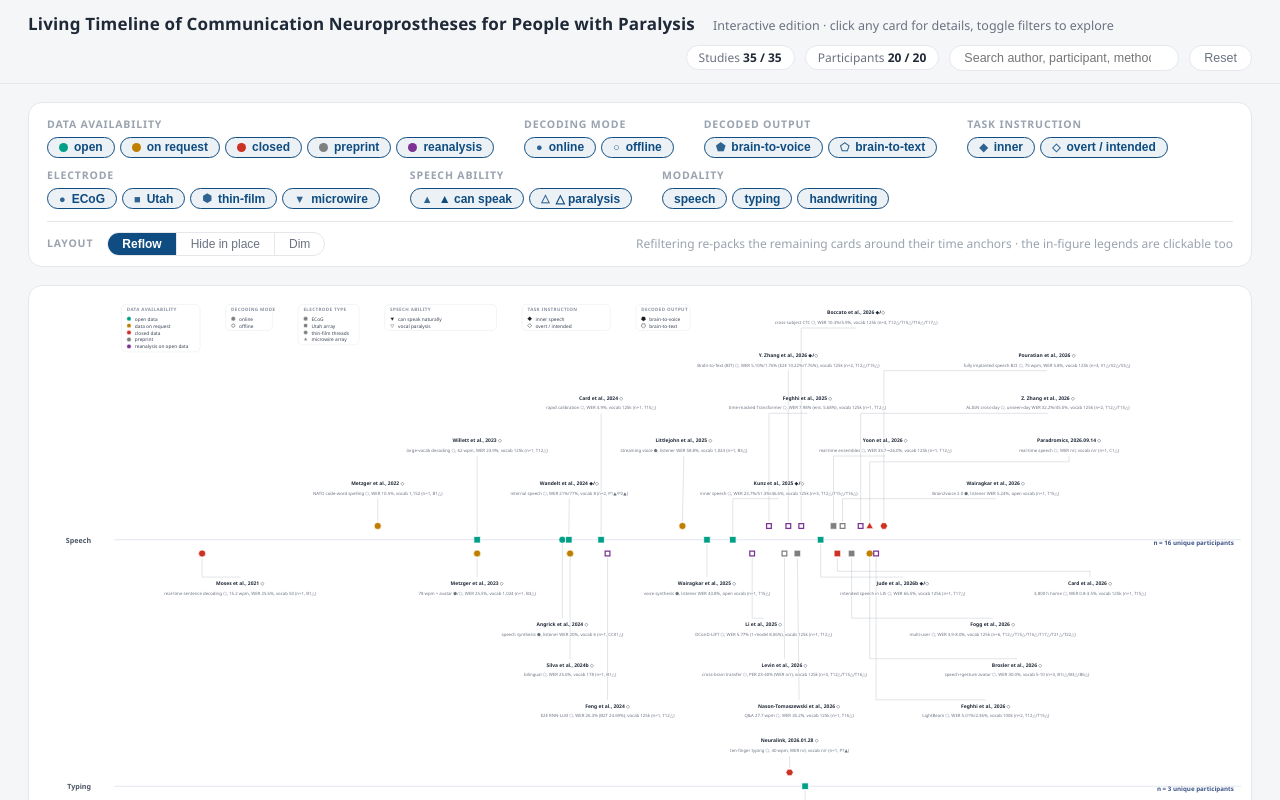
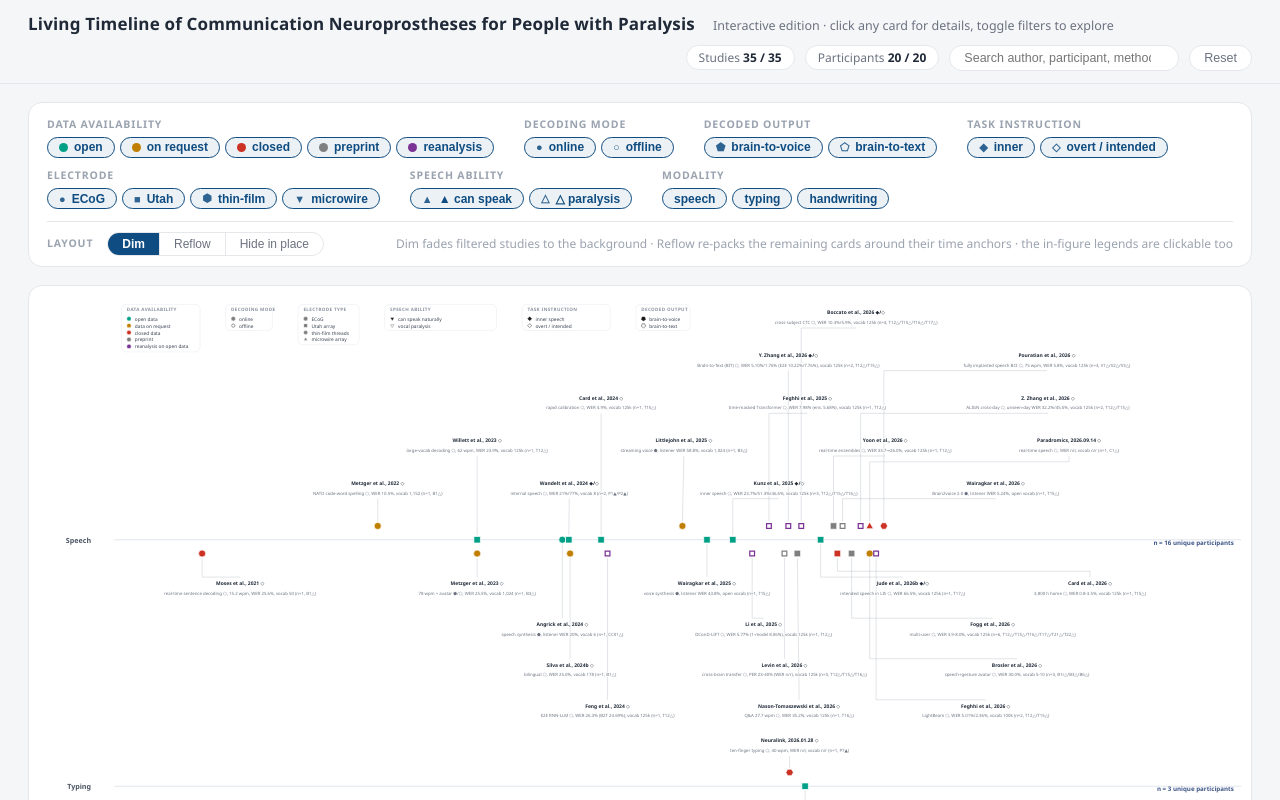
Before and after one commit to Physics-Lee/communication-neuroprostheses-timeline, a plain HTML site: page communication_neuroprostheses_timeline.html in a window 1280 px wide. Both pictures are taken after a click on the button "Reset". Shown: the top 800 px of the page. Drawn offline with Linux system fonts and the light colour scheme.

Commit message:
feat: default layout mode to Dim, reorder mode buttons (Dim / Reflow / Hide)

```diff
--- a/communication_neuroprostheses_timeline.html
+++ b/communication_neuroprostheses_timeline.html
@@ -156,11 +156,11 @@
     <div class="bottom-row">
       <span class="mode-lbl">Layout</span>
       <div id="modebar">
-        <button data-mode="reflow" class="on">Reflow</button>
+        <button data-mode="dim" class="on">Dim</button>
+        <button data-mode="reflow">Reflow</button>
         <button data-mode="hide">Hide in place</button>
-        <button data-mode="dim">Dim</button>
       </div>
-      <span class="hint">Refiltering re-packs the remaining cards around their time anchors · the in-figure legends are clickable too</span>
+      <span class="hint">Dim fades filtered studies to the background · Reflow re-packs the remaining cards around their time anchors · the in-figure legends are clickable too</span>
     </div>
   </div>
 
@@ -363,7 +363,7 @@ const DIMS = {
   lane: ['speech','typing','handwriting'],
 };
 const sel = {}; for (const d in DIMS) sel[d] = new Set(DIMS[d]);
-let searchStr = '', mode = 'reflow', selectedId = null;
+let searchStr = '', mode = 'dim', selectedId = null;
 
 function matches(rec){
   if (!sel.data_availability.has(rec.opn)) return false;
@@ -747,9 +747,9 @@ document.querySelectorAll('#modebar button').forEach(b =>
 document.getElementById('reset').addEventListener('click', () => {
   for (const d in DIMS) sel[d] = new Set(DIMS[d]);
   searchStr = ''; document.getElementById('search').value = '';
-  mode = 'reflow';
+  mode = 'dim';
   document.querySelectorAll('#modebar button').forEach(x =>
-    x.classList.toggle('on', x.dataset.mode === 'reflow'));
+    x.classList.toggle('on', x.dataset.mode === 'dim'));
   selectStudy(null); syncUI(); apply();
 });
 let debounce = null;
```
Also changed, not shown: 1 other file.
